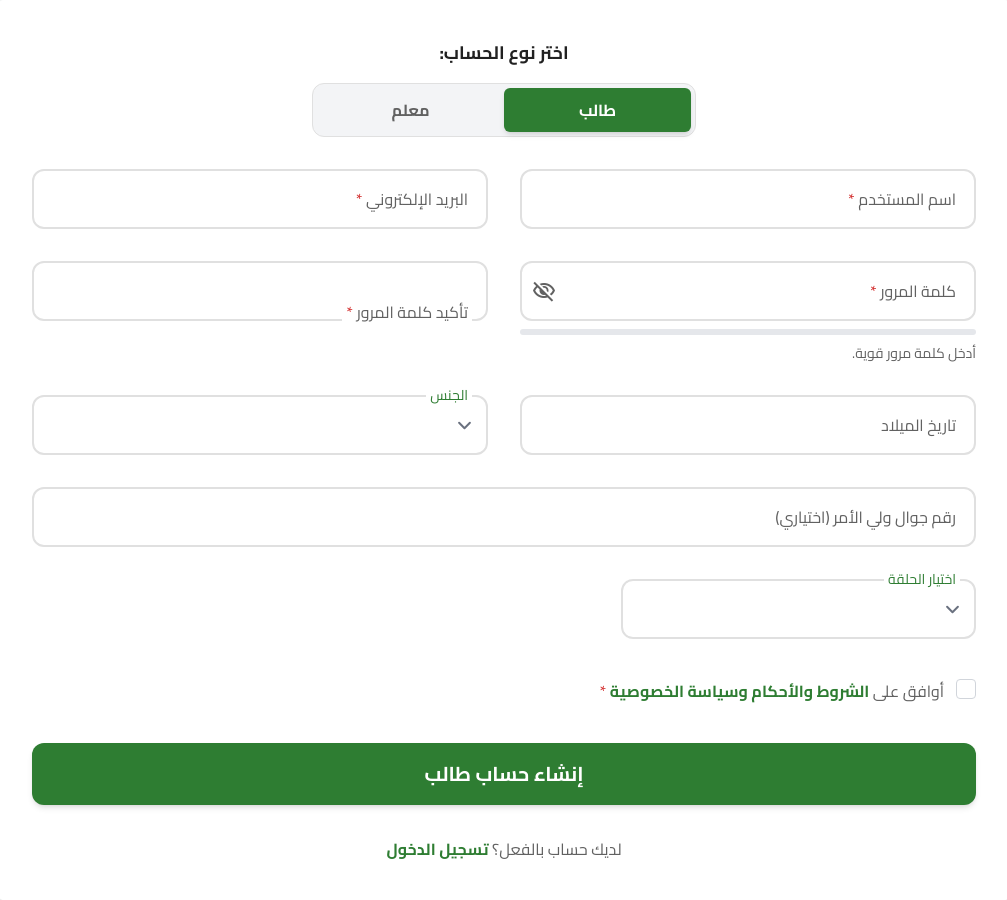
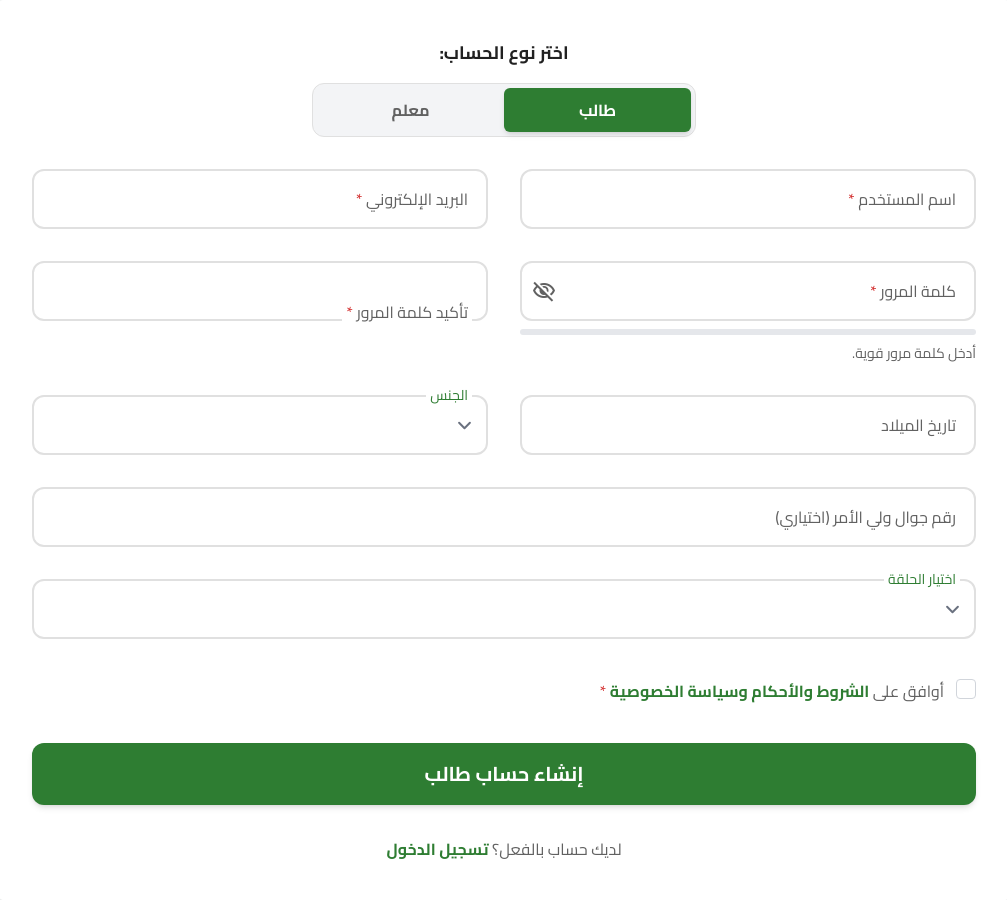
Before and after one commit to muhammednelshazly/Qurantahfiz, a Django app: page /accounts/register/ in a window 1280 px wide. Shown: the part 237-1137 px from the top of the page, without its empty margins (136-1143 px from the left). Run offline with Django 5.2, Linux system fonts and the light colour scheme; some libraries are stand-ins or nearby versions.

Commit message:
Update register.html

```diff
--- a/templates/accounts/register.html
+++ b/templates/accounts/register.html
@@ -199,7 +199,7 @@
 
               <div class="form-input-group md:col-span-2">
                 <select id="halaqa" name="halaqa"
-                        class="form-input w_full px-4 py-3.5 rounded-lg bg-transparent border-2 border-border-light dark:border-border-dark focus:outline-none focus:ring-0 focus:border-primary text-lg">
+                        class="form-input w-full max-w-full px-4 py-3.5 rounded-lg bg-transparent border-2 border-border-light dark:border-border-dark focus:outline-none focus:ring-0 focus:border-primary text-lg">
                   <option value="" selected hidden disabled></option>
                   <option>حلقة البقرة – الشيخ عبد الله الحربي</option>
                   <option>حلقة النساء – الشيخ محمد القحطاني</option>
```
